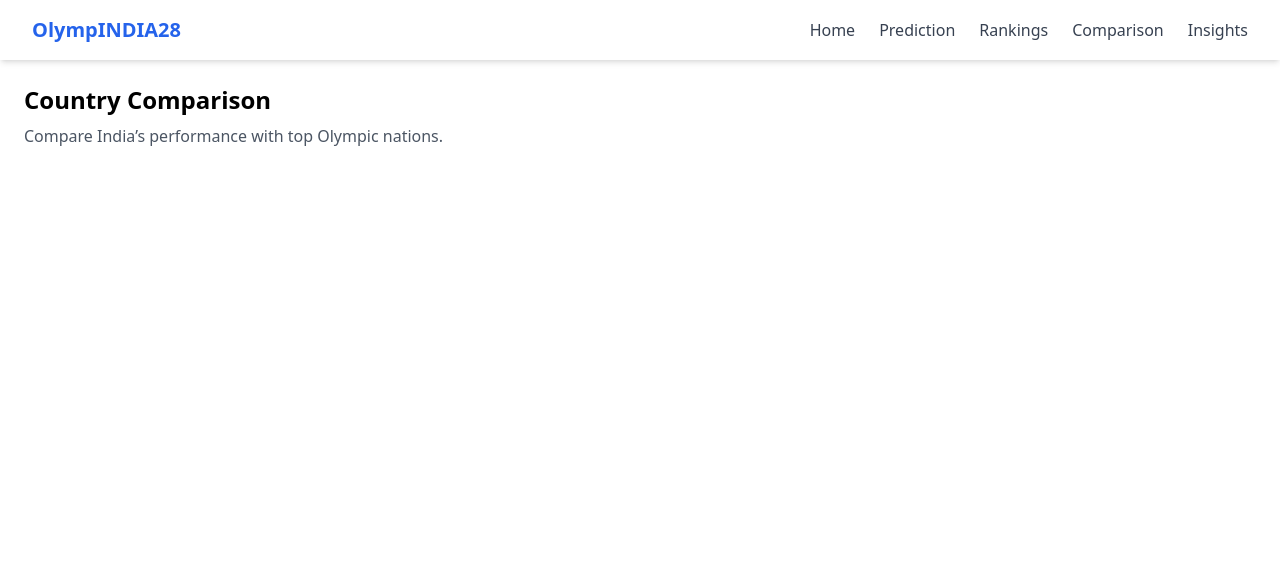
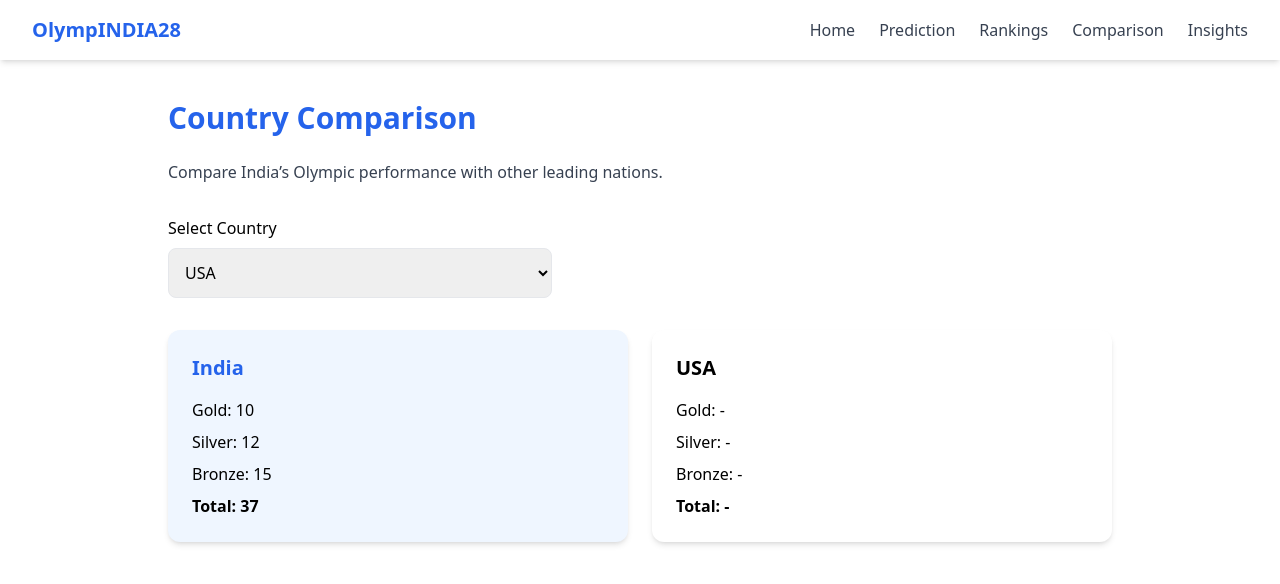
Before and after one commit to ParikhSrujan/OlympIndia28, a React app in the folder frontend/: page /comparison in a window 1280 px wide. Shown: the top 584 px of the page. Built offline with nearby package versions, Linux system fonts and the light colour scheme; the HTML template or start-up script is replaced by a standard one.

Commit message:
Added country comparison page layout

```diff
--- a/frontend/src/pages/comparison.jsx
+++ b/frontend/src/pages/comparison.jsx
@@ -1,13 +1,60 @@
+import { useState } from "react";
+
 function Comparison() {
+  const [country, setCountry] = useState("USA");
+
   return (
-    <div className="p-6">
-      <h1 className="text-2xl font-semibold mb-2">
+    <div className="p-10 max-w-5xl mx-auto">
+      <h1 className="text-3xl font-bold text-blue-600 mb-6">
         Country Comparison
       </h1>
 
-      <p className="text-gray-600">
-        Compare India’s performance with top Olympic nations.
+      <p className="text-gray-700 mb-8">
+        Compare India’s Olympic performance with other leading nations.
       </p>
+
+      {/* Country Selector */}
+      <div className="mb-8 max-w-sm">
+        <label className="block mb-2 font-medium">Select Country</label>
+        <select
+          className="border rounded-lg p-3 w-full"
+          value={country}
+          onChange={(e) => setCountry(e.target.value)}
+        >
+          <option>USA</option>
+          <option>China</option>
+          <option>Japan</option>
+          <option>Great Britain</option>
+          <option>Germany</option>
+        </select>
+      </div>
+
+      {/* Comparison Cards */}
+      <div className="grid grid-cols-1 md:grid-cols-2 gap-6">
+        {/* India */}
+        <div className="bg-blue-50 rounded-xl p-6 shadow-md">
+          <h2 className="text-xl font-semibold mb-4 text-blue-600">India</h2>
+
+          <ul className="space-y-2">
+            <li>Gold: 10</li>
+            <li>Silver: 12</li>
+            <li>Bronze: 15</li>
+            <li className="font-semibold">Total: 37</li>
+          </ul>
+        </div>
+
+        {/* Selected Country */}
+        <div className="bg-white rounded-xl p-6 shadow-md">
+          <h2 className="text-xl font-semibold mb-4">{country}</h2>
+
+          <ul className="space-y-2">
+            <li>Gold: -</li>
+            <li>Silver: -</li>
+            <li>Bronze: -</li>
+            <li className="font-semibold">Total: -</li>
+          </ul>
+        </div>
+      </div>
     </div>
   );
 }
```
